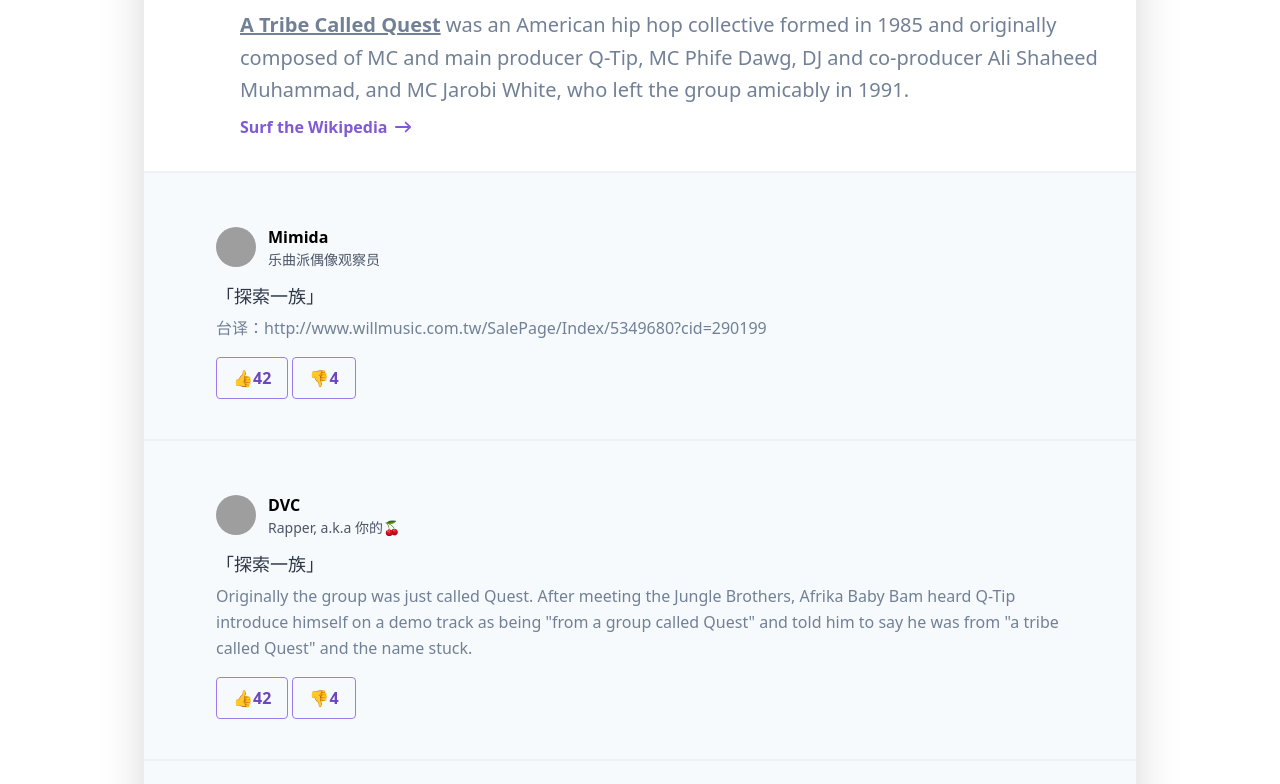
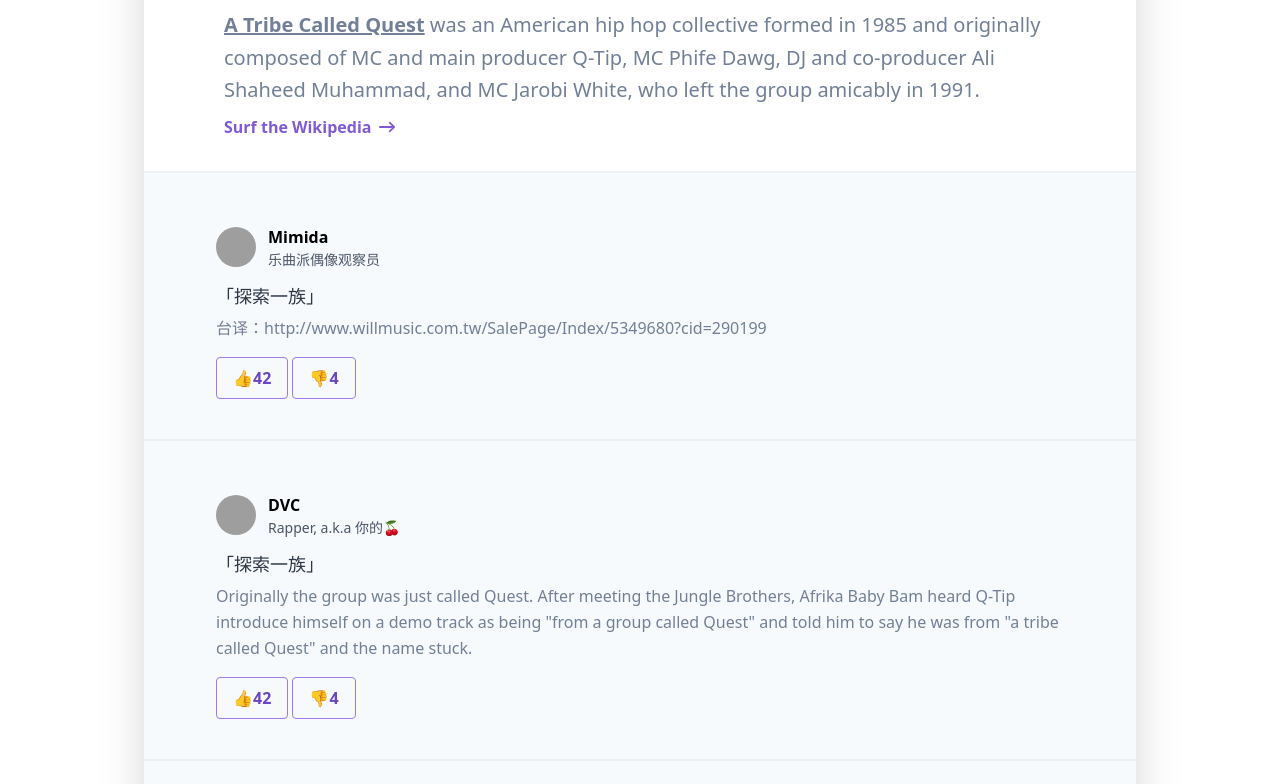
Before and after one commit to IvanWoo/mencius-mock-up, a website: page public/index.html in a window 1280 px wide. Shown: the part 233-1017 px from the top of the page. Drawn offline with nearby package versions, Linux system fonts and the light colour scheme; files that its build step writes are made by us from their sources; grey boxes are pictures that could not be loaded.

Commit message:
align panels x-padding

```diff
--- a/public/index.html
+++ b/public/index.html
@@ -120,7 +120,7 @@
       <div class="flex flex-col min-h-full lg:flex-row lg:p-4">
         <div class="flex flex-col bg-white lg:shadow-2xl lg:rounded-lg lg:overflow-hidden">
           <div class="flex flex-col justify-center p-8">
-            <div class="md:pl-16 pl-0">
+            <div class="px-12 md:pl-12">
               <h1 class="sm:font-light text-2xl sm:text-3xl md:text-4xl text-gray-900 mt-2">A Tribe Called Quest</h1>
               <p>
                 <span class="py-2, bg-purple-200 text-sm sm:text-base text-gray-700 subpixel-antialiased px-1 rounded">
```
